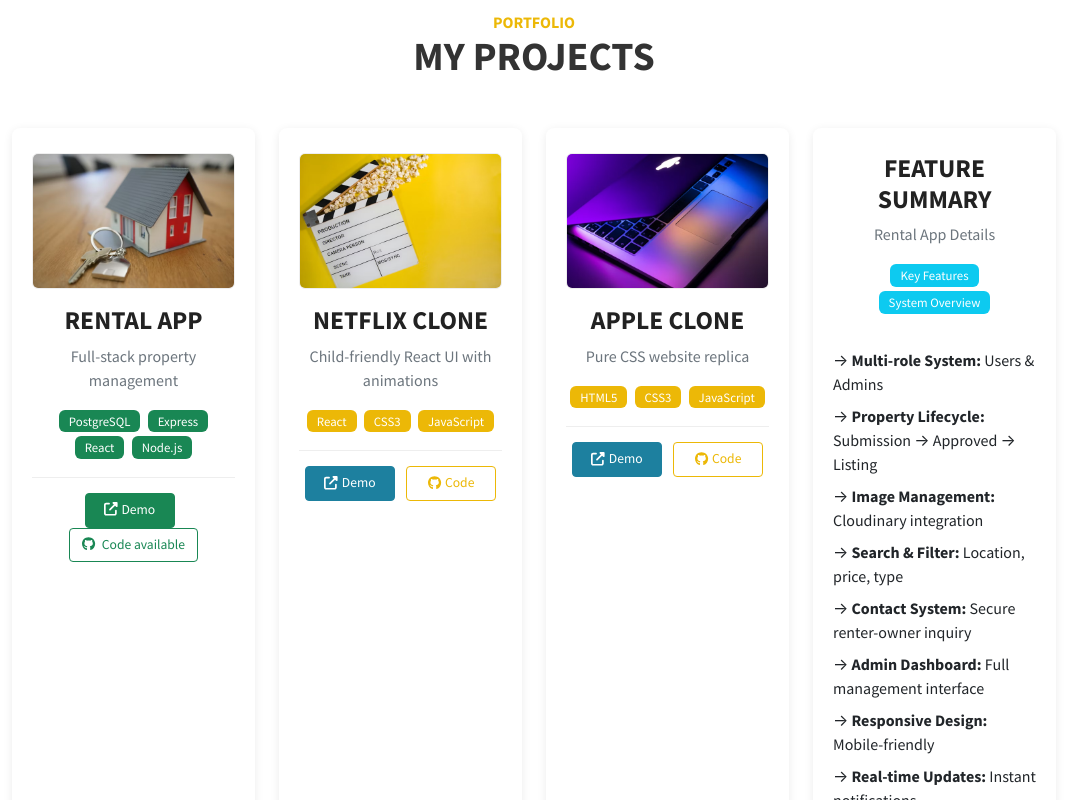
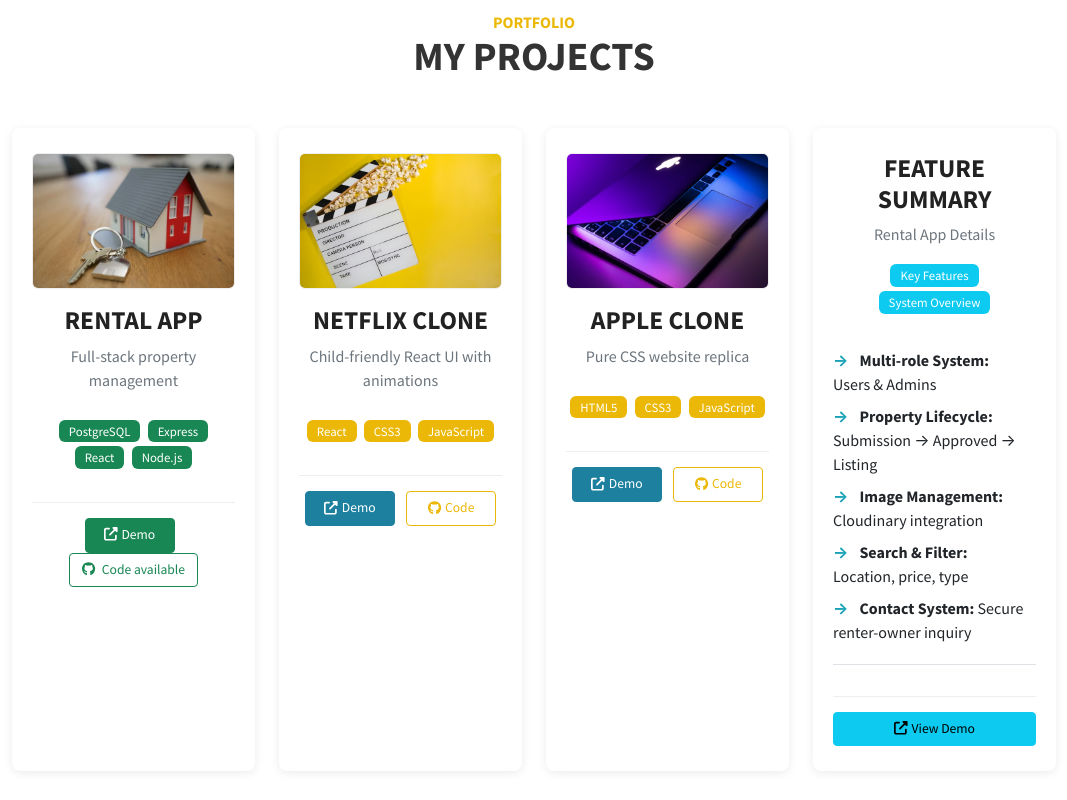
Before and after one commit to Asr13b/My-Portofolio, a plain HTML site: page index.html in a window 1280 px wide. Shown: the part 2680-3480 px from the top of the page, without its empty margins (106-1173 px from the left). Drawn offline with nearby package versions, Linux system fonts and the light colour scheme; files whose address does not match are found by name.

Commit message:
Update Additinal.css

```diff
--- a/css/Additinal.css
+++ b/css/Additinal.css
@@ -442,4 +442,80 @@ h6 {
   color: white;
   /* Optional: Remove border, as the outline button has one */
   border-color: #ff0000;
+}|
+//adddddddddddddddddddddddddd
+
+/* 4-card layout and summary styling */
+.project-card {
+  border: 1px solid #dee2e6;
+  border-radius: 8px;
+  padding: 1.5rem;
+  transition: transform 0.3s ease, box-shadow 0.3s ease;
+  background: white;
 }
+
+.project-card:hover {
+  transform: translateY(-5px);
+  box-shadow: 0 10px 20px rgba(0,0,0,0.1);
+}
+
+.project-card.h-100 {
+  display: flex;
+  flex-direction: column;
+}
+
+/* Summary card specific styles */
+.feature-summary {
+  max-height: 300px;
+  padding-right: 10px;
+}
+
+.feature-summary::-webkit-scrollbar {
+  width: 4px;
+}
+
+.feature-summary::-webkit-scrollbar-track {
+  background: #f1f1f1;
+  border-radius: 10px;
+}
+
+.feature-summary::-webkit-scrollbar-thumb {
+  background: #888;
+  border-radius: 10px;
+}
+
+.feature-summary::-webkit-scrollbar-thumb:hover {
+  background: #555;
+}
+
+.arrow-indicator {
+  color: #17a2b8;
+  font-weight: bold;
+  margin-right: 8px;
+}
+
+/* Make all cards equal height */
+.row {
+  display: flex;
+  flex-wrap: wrap;
+}
+
+.row > [class*='col-'] {
+  display: flex;
+  flex-direction: column;
+}
+
+/* Responsive adjustments */
+@media (max-width: 992px) {
+  .col-md-3 {
+    flex: 0 0 50%;
+    max-width: 50%;
+  }
+}
+
+@media (max-width: 768px) {
+  .col-md-3 {
+    flex: 0 0 100%;
+    max-width: 100%;
+  }
+}
```
